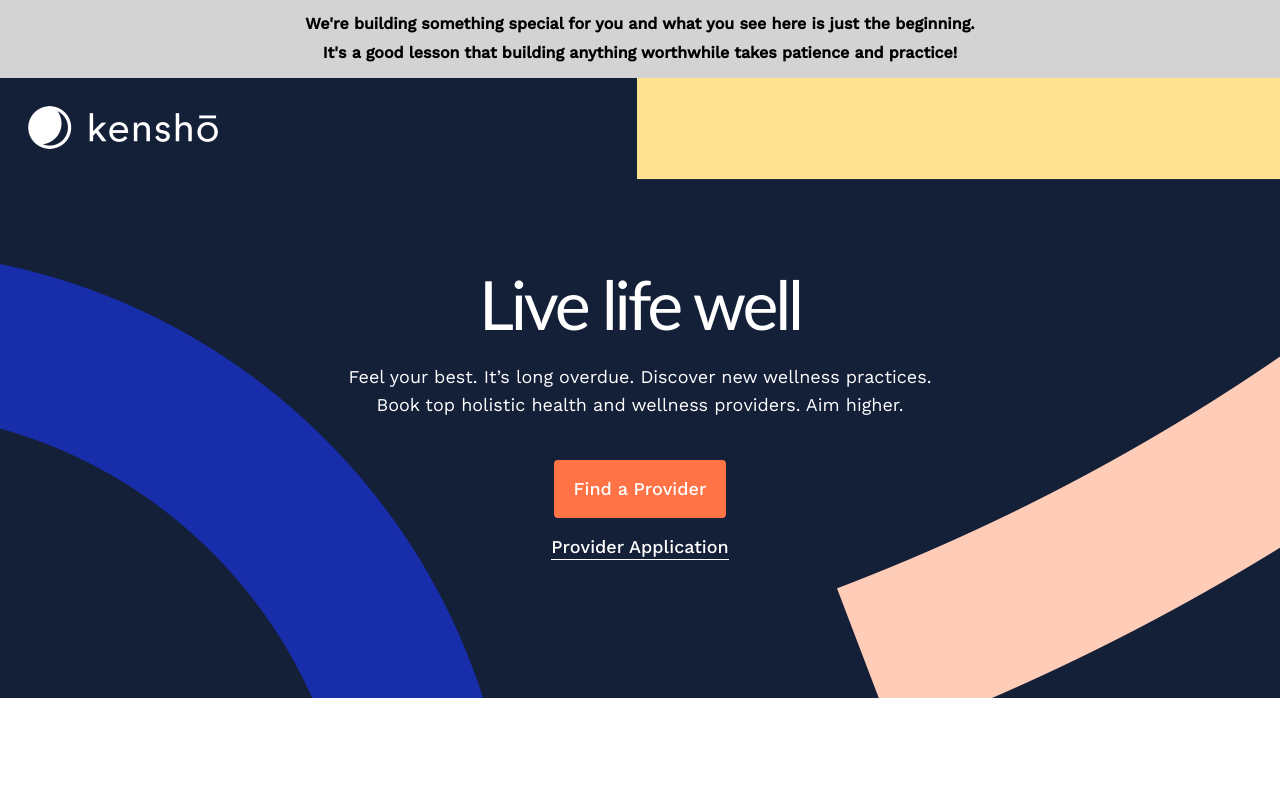
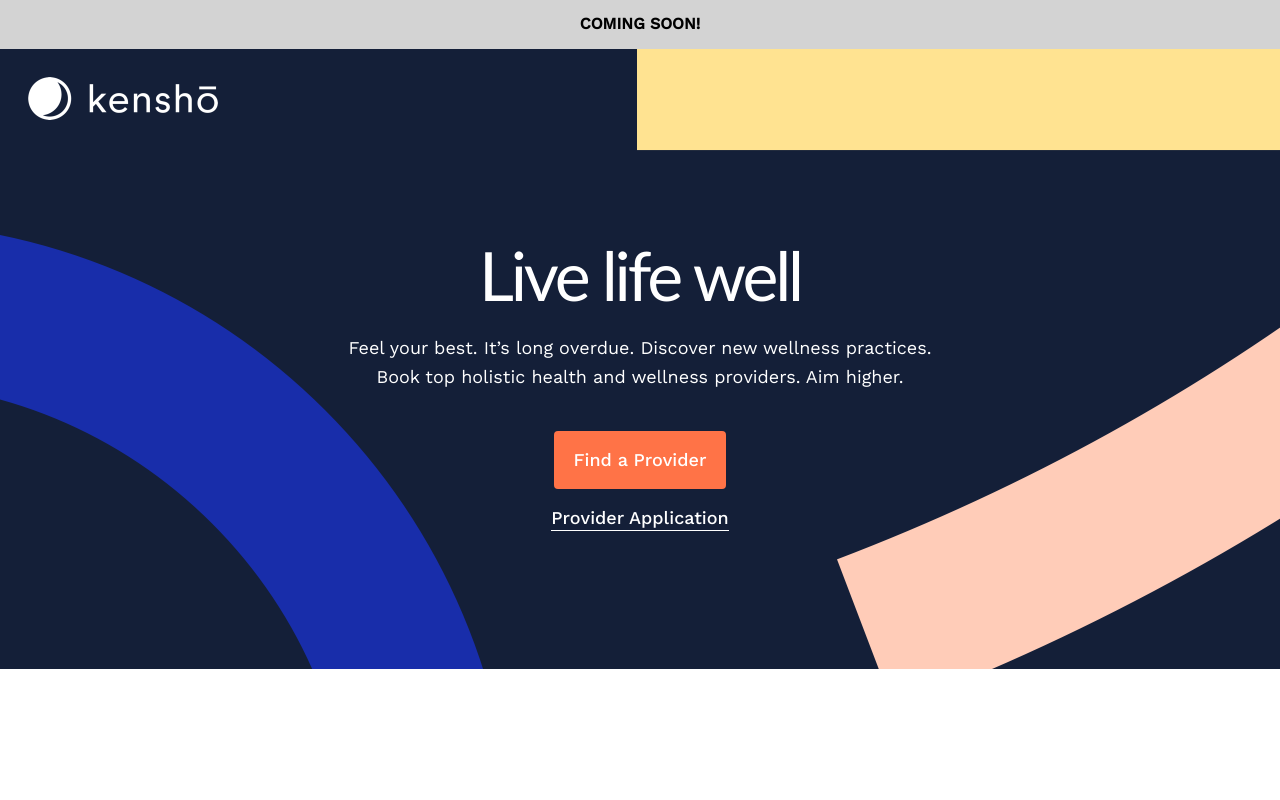
Before and after one commit to meetkensho/meetkensho-site, a plain HTML site: page index.html in a window 1280 px wide. Shown: the top 800 px of the page. Drawn offline with nearby package versions, Linux system fonts and the light colour scheme; a script that the page names is missing; a web font is replaced by a local one.

Commit message:
Update index.html

```diff
--- a/index.html
+++ b/index.html
@@ -17,8 +17,7 @@
 
 <body>
   <div class:"banner" style="margin:auto; background-color:lightgray; font-size: 25px; font-weight: bold; line-height: 1.8; padding: 10px; text-align: center; font-family: "DomaineSansText-Regular", Optima, Georgia, serif">
-    <h1>We're building something special for you and what you see here is just the beginning.</h1>
-    <h1>It's a good lesson that building anything worthwhile takes patience and practice!</h1>
+    <h1>COMING SOON!</h1>
   </div>
   <input id="anPageName" name="page" type="hidden" value="kensholandingpage" />
   <div class="kensholandingpage">
```
